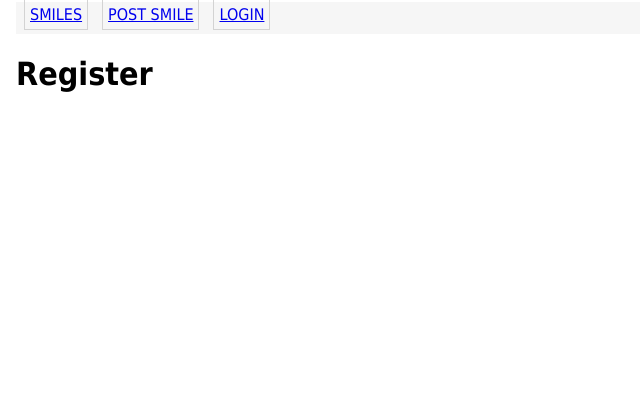
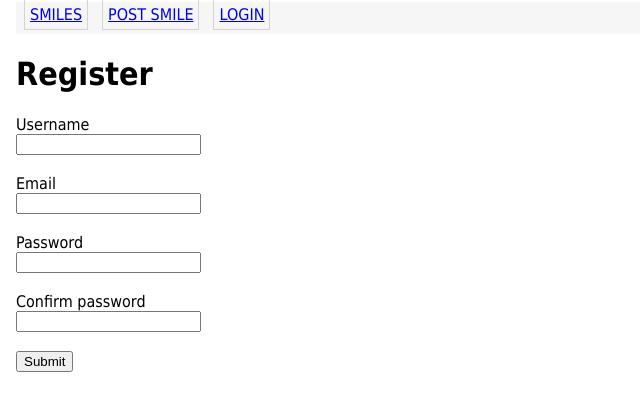
Before and after one commit to jack-balster/Social-Media-Flask-App, a Python web app: template smileApp_jack-balster/app/View/templates/register.html in a window 1280 px wide. Shown: the top 411 px of the page, without its empty margins (0-640 px from the left). Run offline with Jinja, Linux system fonts and the light colour scheme; the template is opened without the code that fills it: most values are stand-ins (such as "Sample title", 1, 10 or a date in 2020); form fields are guessed from the names that the template uses; some libraries are stand-ins or nearby versions.

Commit message:
Update register.html

```diff
--- a/smileApp_jack-balster/app/View/templates/register.html
+++ b/smileApp_jack-balster/app/View/templates/register.html
@@ -4,5 +4,51 @@
     <h1>Register</h1>
 
     <!-- TODO: (milestone 3) Include the template for "user registration" form here..  -->
+    <form method="POST" action="{{ url_for('auth.register') }}">
+        {{ form.hidden_tag() }}
+        <div class="form-group">
+            {{ form.username.label(class="form-label") }}
+            <br>
+            {{ form.username(class="form-control forminput") }}
+            <br>
+            {% for error in form.username.errors %}
+                <span class="text-danger">{{ error }}</span>
+            {% endfor %}
+        </div>
 
+        <div class="form-group">
+            <br>
+            {{ form.email.label(class="form-label") }}
+            <br>
+            {{ form.email(class="form-control forminput") }}
+            {% for error in form.email.errors %}
+                <span class="text-danger">{{ error }}</span>
+            {% endfor %}
+        </div>
+
+        <div class="form-group">
+            <br>
+            {{ form.password.label(class="form-label") }}
+            <br>
+            {{ form.password(class="form-control forminput") }}
+            {% for error in form.password.errors %}
+                <span class="text-danger">{{ error }}</span>
+            {% endfor %}
+        </div>
+
+        <div class="form-group">
+            <br>
+            {{ form.confirm_password.label(class="form-label") }}
+            <br>
+            {{ form.confirm_password(class="form-control forminput") }}
+            {% for error in form.confirm_password.errors %}
+                <span class="text-danger">{{ error }}</span>
+            {% endfor %}
+        </div>
+
+        <div class="form-group">
+            <br>
+            {{ form.submit(class="btn btn-primary") }}
+        </div>
+    </form>
 {% endblock %}
```
